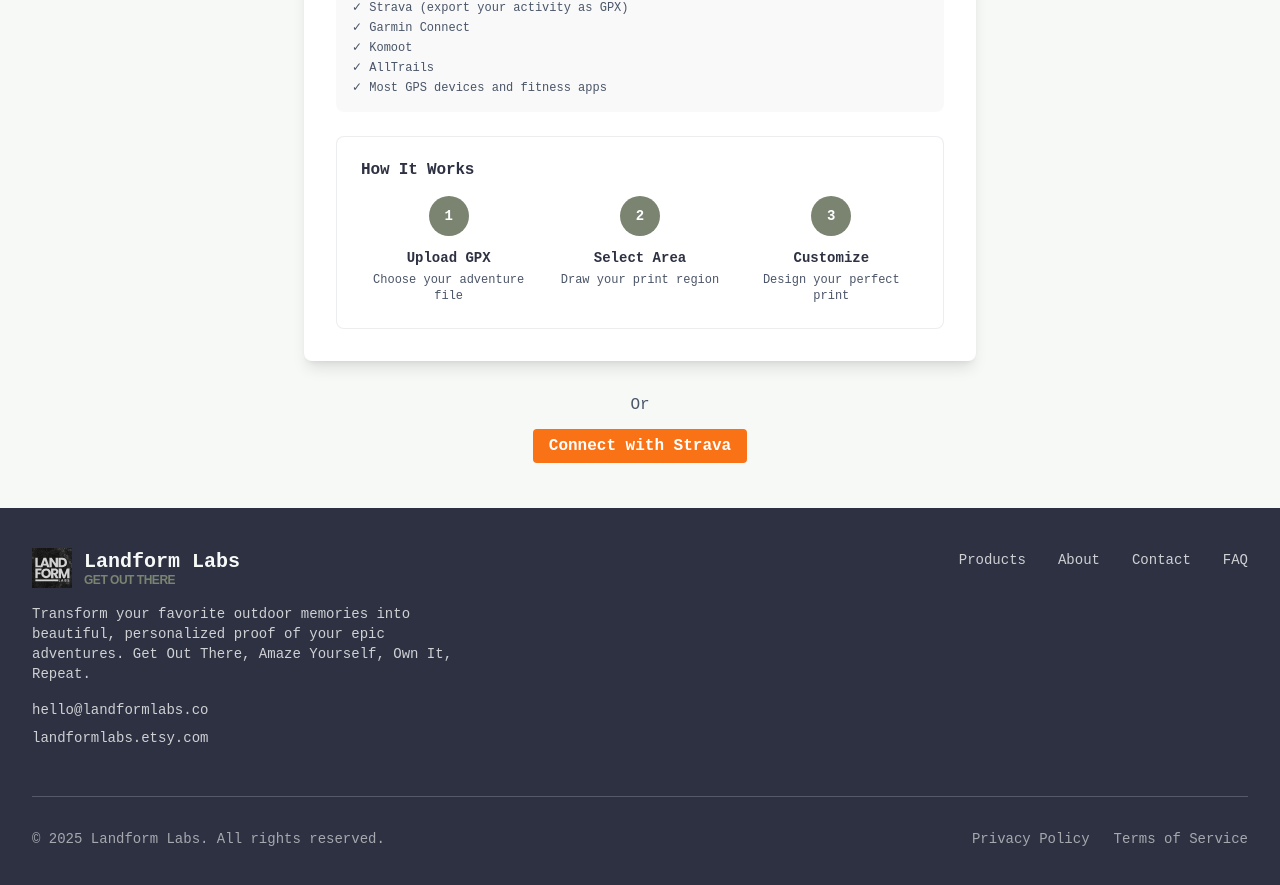
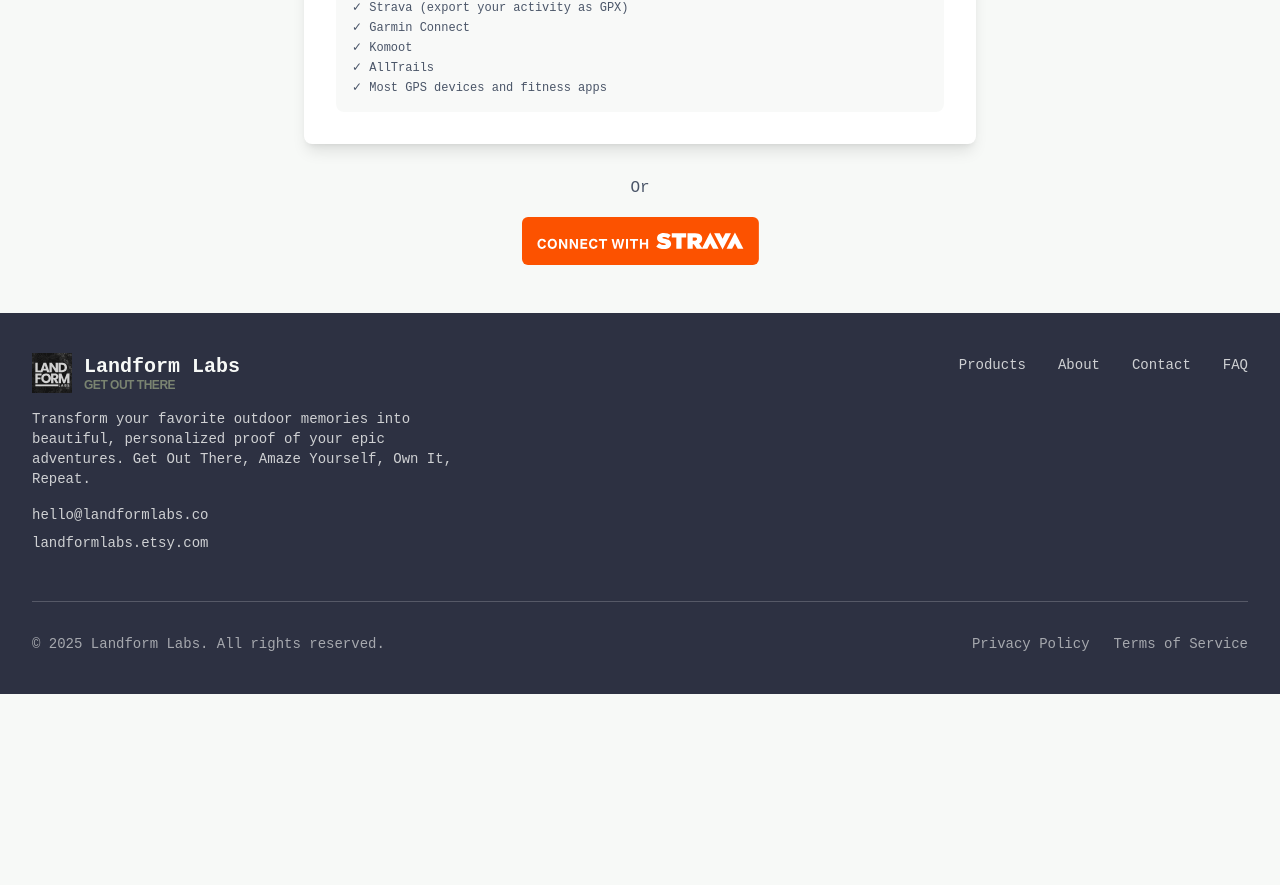
Before and after one commit to landformlabs/landformlabs.co, a Next.js app: page /app in a window 1280 px wide. Shown: the part 815-1700 px from the top of the page. After the commit the page ends 1509 px from the top, so only its background shows below. Built offline with nearby package versions, Linux system fonts and the light colour scheme; no server answers.

Commit message:
refactor: Remove "How it Works" section from GPX uploader and update Strava button

```diff
--- a/src/app/app/page.tsx
+++ b/src/app/app/page.tsx
@@ -233,8 +233,8 @@
                     {!stravaAccessToken && (
                       <div className="mt-8 text-center">
                         <p className="text-slate-storm mb-4">Or</p>
-                        <a href="/strava" className="bg-orange-500 hover:bg-orange-700 text-white font-bold py-2 px-4 rounded">
-                          Connect with Strava
+                        <a href="/strava">
+                          <img src="/btn_strava_connect_with_orange.svg" alt="Connect with Strava" className="mx-auto" />
                         </a>
                       </div>
                     )}
--- a/src/components/GPXUploader.tsx
+++ b/src/components/GPXUploader.tsx
@@ -270,45 +270,7 @@
           </div>
         </div>
 
-        {/* Instructions */}
-        <div className="bg-white rounded-lg border border-slate-storm/10 p-6">
-          <h3 className="font-headline font-semibold text-basalt mb-4">
-            How It Works
-          </h3>
-          <div className="grid md:grid-cols-3 gap-4">
-            <div className="text-center">
-              <div className="w-10 h-10 bg-summit-sage rounded-full flex items-center justify-center mx-auto mb-3">
-                <span className="text-white font-bold text-sm">1</span>
-              </div>
-              <p className="text-sm font-semibold text-basalt mb-1">
-                Upload GPX
-              </p>
-              <p className="text-xs text-slate-storm">
-                Choose your adventure file
-              </p>
-            </div>
-            <div className="text-center">
-              <div className="w-10 h-10 bg-summit-sage rounded-full flex items-center justify-center mx-auto mb-3">
-                <span className="text-white font-bold text-sm">2</span>
-              </div>
-              <p className="text-sm font-semibold text-basalt mb-1">
-                Select Area
-              </p>
-              <p className="text-xs text-slate-storm">Draw your print region</p>
-            </div>
-            <div className="text-center">
-              <div className="w-10 h-10 bg-summit-sage rounded-full flex items-center justify-center mx-auto mb-3">
-                <span className="text-white font-bold text-sm">3</span>
-              </div>
-              <p className="text-sm font-semibold text-basalt mb-1">
-                Customize
-              </p>
-              <p className="text-xs text-slate-storm">
-                Design your perfect print
-              </p>
-            </div>
-          </div>
-        </div>
+
       </div>
     </div>
   );
```
Also changed, not shown: public/btn_strava_connect_with_orange.svg (added).
